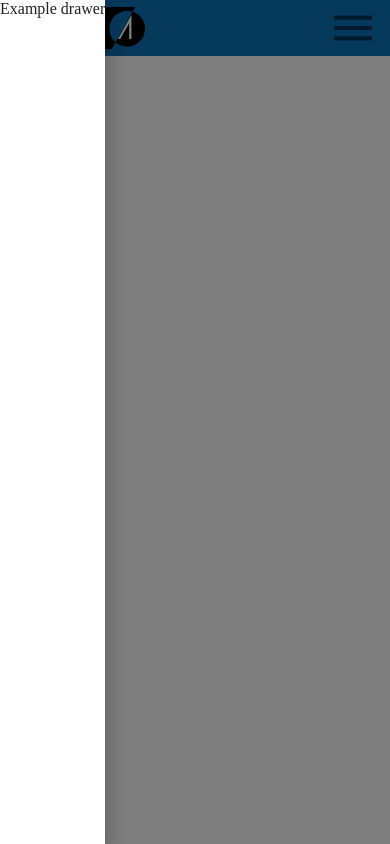
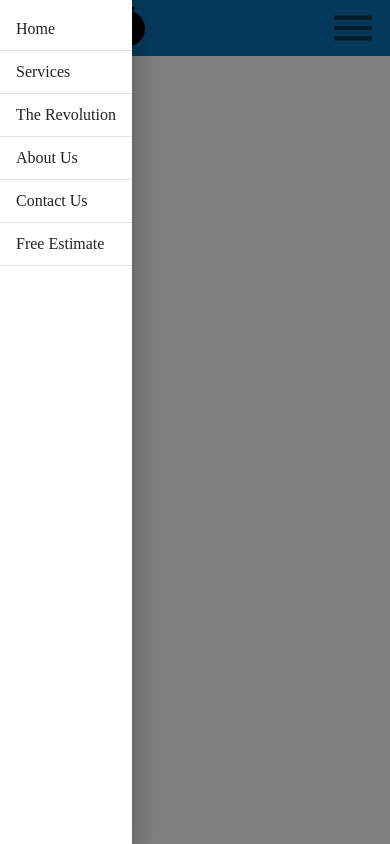
Before and after one commit to TejsinghDhaosriya/Tej-MyCompanyWebsite, a React (Create React App) app: page / in a window 390 px wide. Both pictures are taken after a click on the button 353 px from the left and 28 px from the top of the page. Built offline with nearby package versions, Linux system fonts and the light colour scheme.

Commit message:
drawer-sidebar

```diff
--- a/src/components/ui/Header.js
+++ b/src/components/ui/Header.js
@@ -14,6 +14,10 @@ import { useTheme } from "@material-ui/core/styles";
 import SwipeableDrawer from "@material-ui/core/SwipeableDrawer";
 import MenuIcon from "@material-ui/icons/Menu";
 import IconButton from "@material-ui/core/IconButton";
+import List from "@material-ui/core/List";
+import ListItem from "@material-ui/core/ListItem";
+import ListItemText from "@material-ui/core/ListItemText";
+
 import logo from "../../assets/logo.svg";
 
 function ElevationScroll(props) {
@@ -85,16 +89,14 @@ const useStyles = makeStyles((theme) => ({
   },
   drawerIcon: {
     height: "50px",
-    width: "50px"
+    width: "50px",
   },
   drawerIconContainer: {
     marginLeft: "auto",
     "&:hover": {
       backgroundColor: "transparent", //hover karne pe koi color nahi aayega
     },
-
   },
-
 }));
 
 export default function Header(props) {
@@ -342,14 +344,33 @@ export default function Header(props) {
         onClose={() => setOpenDrawer(false)}
         onOpen={() => setOpenDrawer(true)}
       >
-        Example drawer{" "}
+        <List disabalePadding>
+          <ListItem onClick={()=>setOpenDrawer(false)} divider button component={Link} to="/">
+            <ListItemText disableTypography>Home</ListItemText>   {/* disable bydefaualt text typo. */}
+          </ListItem>
+          <ListItem onClick={()=>setOpenDrawer(false)} divider button component={Link} to="/services">
+            <ListItemText disableTypography>Services</ListItemText>
+          </ListItem>
+          <ListItem onClick={()=>setOpenDrawer(false)} divider button component={Link} to="/revolution">
+            <ListItemText disableTypography>The Revolution</ListItemText>
+          </ListItem>
+          <ListItem onClick={()=>setOpenDrawer(false)} divider button component={Link} to="/about">
+            <ListItemText disableTypography>About Us</ListItemText>
+          </ListItem>
+          <ListItem onClick={()=>setOpenDrawer(false)} divider button component={Link} to="/contact">
+            <ListItemText disableTypography>Contact Us</ListItemText>
+          </ListItem>
+          <ListItem onClick={()=>setOpenDrawer(false)} divider button component={Link} to="/estimate">
+            <ListItemText disableTypography>Free Estimate</ListItemText>
+          </ListItem>
+        </List>
       </SwipeableDrawer>
       <IconButton
         className={classes.drawerIconContainer}
         onClick={() => setOpenDrawer(!openDrawer)}
         disableRipple
       >
-        <MenuIcon className={classes.drawerIcon}  ></MenuIcon>
+        <MenuIcon className={classes.drawerIcon}></MenuIcon>
       </IconButton>
     </React.Fragment>
   );
```
Also changed, not shown: 1 other file (tests, documents, lock files or other folders).
